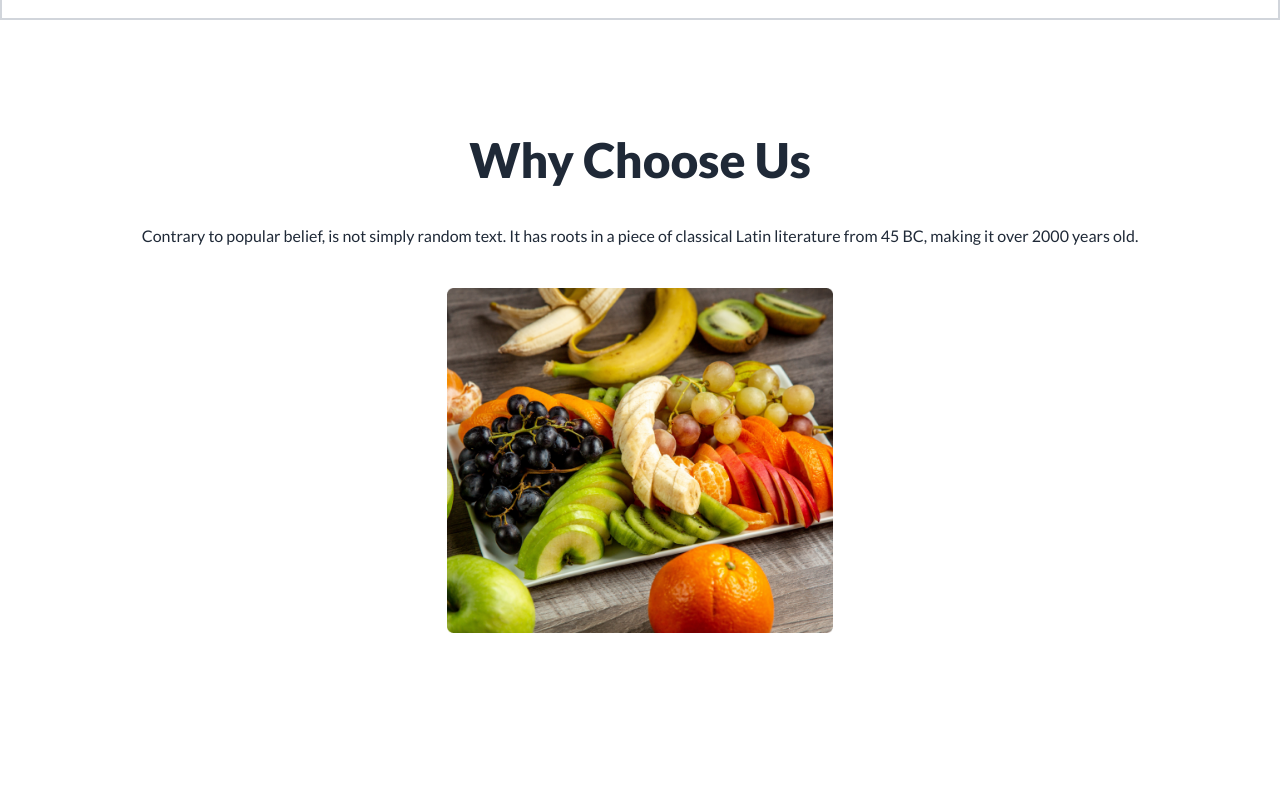
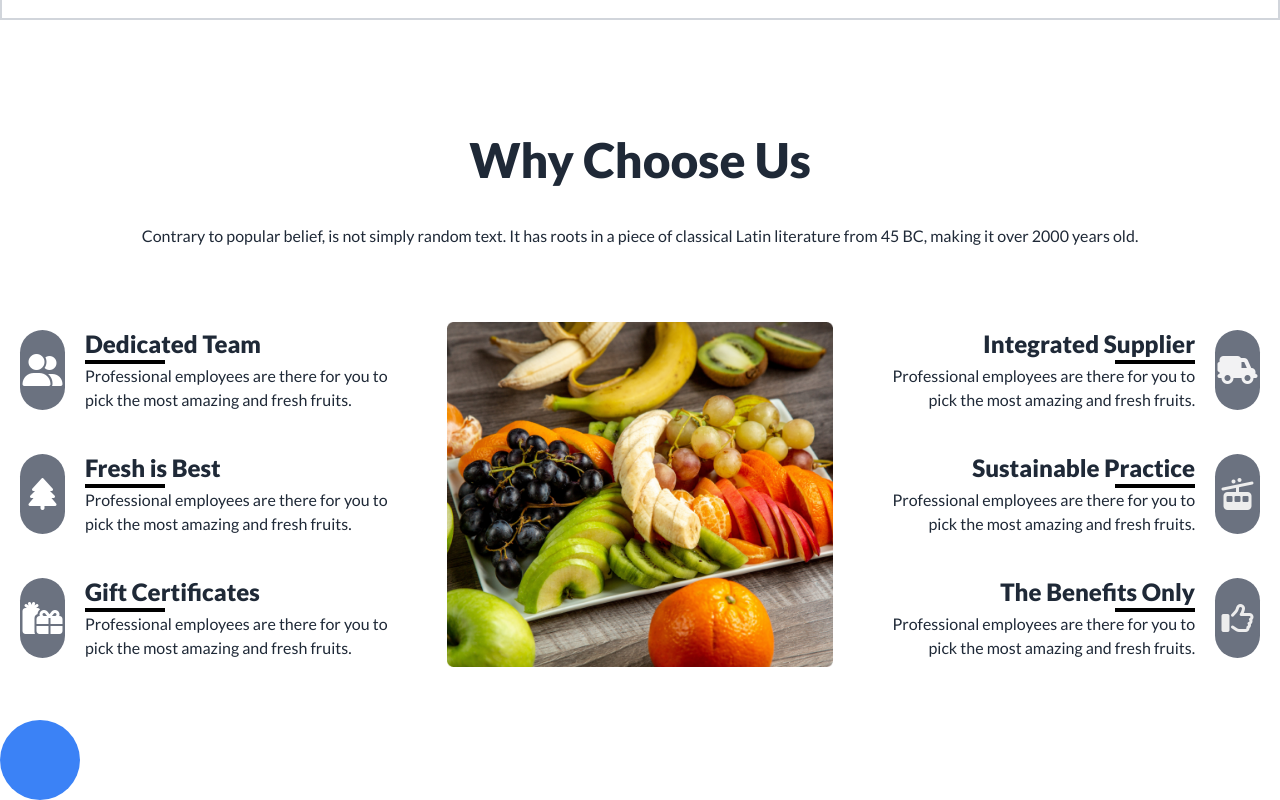
Before and after one commit to Rakib404H/Fruit-Brust, a plain HTML site: page index.html in a window 1280 px wide. Shown: the part 2649-3449 px from the top of the page. Before the commit the page ends 3302 px from the top, so only its background shows below. Drawn offline with nearby package versions, Linux system fonts and the light colour scheme.

Commit message:
fruit expert responsive done

```diff
--- a/index.html
+++ b/index.html
@@ -374,14 +374,82 @@
   <section class="container mx-auto p-5">
     <h3 class="text-5xl font-extrabold text-center">Why Choose Us</h3>
     <p class="font-medium text-center py-10">Contrary to popular belief, is not simply random text. It has roots in a piece of classical Latin literature from 45 BC, making it over 2000 years old.</p>
-    <div class="flex flex-col lg:flex-row gap-10">
+    <div class="flex items-center flex-col lg:flex-row gap-10">
+      <!-- col 1 -->
+      <div class="  flex-1 py-5">
+        <div class="flex flex-col lg:flex-row gap-5 items-center justify-center py-5">
+          <div class="w-20 h-20 rounded-full bg-gray-500 flex items-center justify-center">
+            <i class="fa-solid fa-user-group fa-2xl " style="color: #fff;"></i>
+          </div>
+          <div class="flex flex-col justify-center lg:justify-start items-center lg:items-start text-center lg:text-start">
+            <div><h3 class="text-2xl font-extrabold">Dedicated Team</h3></div>
+            <div><p class="border-2 border-solid border-black w-20"></p></div>
+            <div><p>Professional employees are there for you to pick the most amazing and fresh fruits.</p></div>
+          </div>
+        </div>
+        <div class="flex flex-col lg:flex-row gap-5 items-center justify-center py-5">
+          <div class="w-20 h-20 rounded-full bg-gray-500 flex items-center justify-center">
+            <i class="fa-solid fa-tree fa-2xl"  style="color: #fff;"></i>
+          </div>
+          <div class="flex flex-col justify-center lg:justify-start items-center lg:items-start text-center lg:text-start">
+            <div><h3 class="text-2xl font-extrabold">Fresh is Best</h3></div>
+            <div><p class="border-2 border-solid border-black w-20"></p></div>
+            <div><p>Professional employees are there for you to pick the most amazing and fresh fruits.</p></div>
+          </div>
+        </div>
+        <div class="flex flex-col lg:flex-row gap-5 items-center justify-center py-5">
+          <div class="w-20 h-20 rounded-full bg-gray-500 flex items-center justify-center">
+            <i class="fa-solid fa-gifts fa-2xl" style="color: #ffffff;"></i>
+          </div>
+          <div class="flex flex-col justify-center lg:justify-start items-center lg:items-start text-center lg:text-start">
+            <div><h3 class="text-2xl font-extrabold">Gift Certificates</h3></div>
+            <div><p class="border-2 border-solid border-black w-20"></p></div>
+            <div><p>Professional employees are there for you to pick the most amazing and fresh fruits.</p></div>
+          </div>
+        </div>
+      </div>
+      <!-- col 2 -->
+      <div class="flex-1"><img src="images/whychoose1.png" alt=""></div>
+      <!-- col 3 -->
       <div class="flex-1">
-
+        <div class="flex flex-col lg:flex-row lg:flex-row-reverse lg:text-end gap-5 items-center justify-center py-5">
+          <div class="w-20 h-20 rounded-full bg-gray-500 flex items-center justify-center">
+            <i class="fa-solid fa-truck-field fa-2xl" style="color: #f2f2f3;"></i>
+          </div>
+          <div class="flex flex-col items-center lg:items-end">
+            <div><h3 class="text-2xl font-extrabold">Integrated Supplier </h3></div>
+            <div><p class="border-2 border-solid border-black w-20 "></p></div>
+            <div><p>Professional employees are there for you to pick the most amazing and fresh fruits.</p></div>
+          </div>
+        </div>
+        <div class="flex flex-col lg:flex-row lg:flex-row-reverse lg:text-end gap-5 items-center justify-center py-5">
+          <div class="w-20 h-20 rounded-full bg-gray-500 flex items-center justify-center">
+            <i class="fa-solid fa-cable-car fa-2xl" style="color: #ededed;"></i>
+          </div>
+          <div class="flex flex-col items-center lg:items-end">
+            <div><h3 class="text-2xl font-extrabold">Sustainable Practice</h3></div>
+            <div><p class="border-2 border-solid border-black w-20 "></p></div>
+            <div><p>Professional employees are there for you to pick the most amazing and fresh fruits.</p></div>
+          </div>
+        </div>
+        <div class="flex flex-col lg:flex-row lg:flex-row-reverse lg:text-end gap-5 items-center justify-center py-5">
+          <div class="w-20 h-20 rounded-full bg-gray-500 flex items-center justify-center">
+            <i class="fa-regular fa-thumbs-up fa-2xl" style="color: #ededed;"></i>
+          </div>
+          <div class="flex flex-col items-center lg:items-end">
+            <div><h3 class="text-2xl font-extrabold">The Benefits Only</h3></div>
+            <div><p class="border-2 border-solid border-black w-20 "></p></div>
+            <div><p>Professional employees are there for you to pick the most amazing and fresh fruits.</p></div>
+          </div>
+        </div>
       </div>
-      <div class="flex-1"><img src="images/whychoose1.png" alt=""></div>
-      <div class="flex-1"></div>
     </div>
   </section>
+  <!-- practice -->
+  <div class="w-20 h-20 rounded-full bg-blue-500 flex items-center justify-center">
+    <!-- Your icon goes here -->
+</div>
+
 
 </body>
 
```
